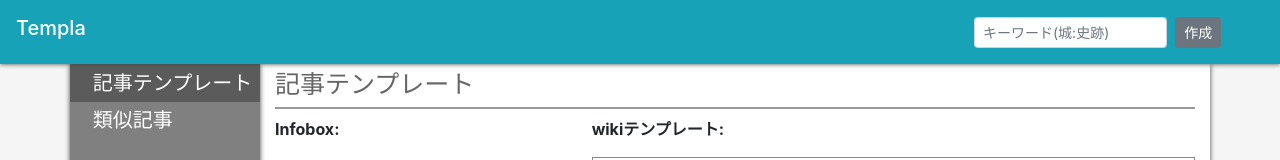
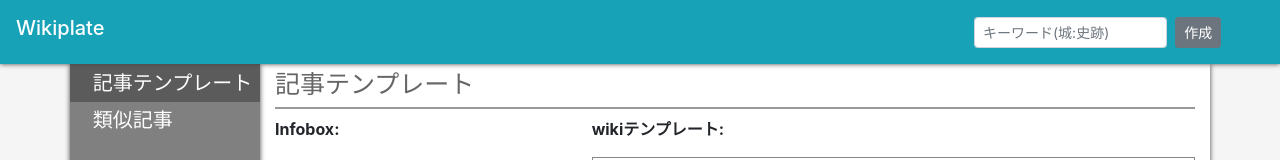
Before and after one commit to HiromuIshikawa/wikiplate, a Vue app in the folder frontend/: page / in a window 1280 px wide. Shown: the top 160 px of the page. Built offline with nearby package versions, Linux system fonts and the light colour scheme.

Commit message:
Change templa to wikiplate

```diff
--- a/frontend/index.html
+++ b/frontend/index.html
@@ -3,7 +3,7 @@
   <head>
     <meta charset="utf-8">
     <meta name="viewport" content="width=device-width,initial-scale=1.0">
-    <title>templa</title>
+    <title>Wikiplate</title>
   </head>
   <body>
     <div id="app"></div>
--- a/frontend/src/components/NavBar.vue
+++ b/frontend/src/components/NavBar.vue
@@ -2,7 +2,7 @@
   <b-navbar toggleable="md" type="dark" variant="info">
       <b-navbar-toggle target="nav_collapse"></b-navbar-toggle>
       <router-link :to="{name:'Template'}">
-        <b-navbar-brand tag="h1">Templa</b-navbar-brand>
+        <b-navbar-brand tag="h1">Wikiplate</b-navbar-brand>
       </router-link>
   <b-collapse is-nav id="nav_collapse">
     <!-- Right aligned nav items -->
```
Also changed, not shown: 6 other files (tests, documents, lock files or other folders).
